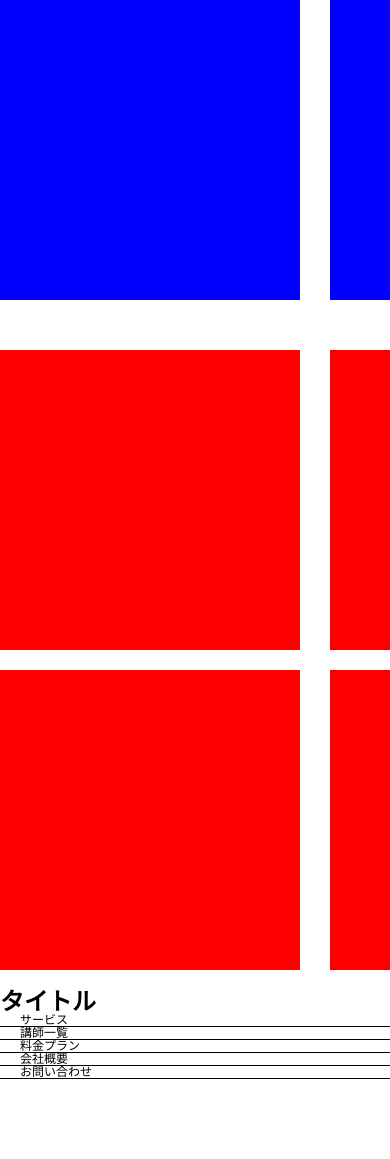
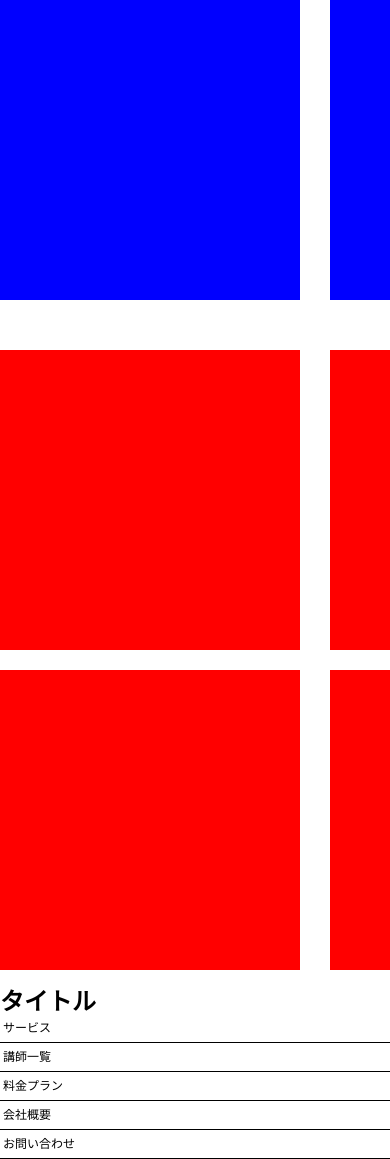
Before and after one commit to yui1012/dezasuta, a plain HTML site: page codingkadai02_nakano/index.html in a window 390 px wide. Shown: the top 1159 px of the page. Before the commit the page ends 1079 px from the top, so only its background shows below. Drawn offline with Linux system fonts and the light colour scheme.

Commit message:
第2回再修正

```diff
--- a/codingkadai02_nakano/css/style.css
+++ b/codingkadai02_nakano/css/style.css
@@ -119,6 +119,6 @@ img {
     border-right: none;
     border-bottom: 1px solid #000;
     width: 100%;
-    padding: 8 0 8 3px;
+    padding: 8px 0px 8px 3px;
   }
 }
--- a/codingkadai02_nakano/index.html
+++ b/codingkadai02_nakano/index.html
@@ -10,13 +10,13 @@
     <link rel="stylesheet" href="css/style.css">
 </head>
 
-<div class="wrap">
-    <div></div>
-    <div></div>
-    <div></div>
-</div>
+<body>
 
-<body>
+    <div class="wrap">
+        <div></div>
+        <div></div>
+        <div></div>
+    </div>
 
     <div class="wrap2">
         <div></div>
```
